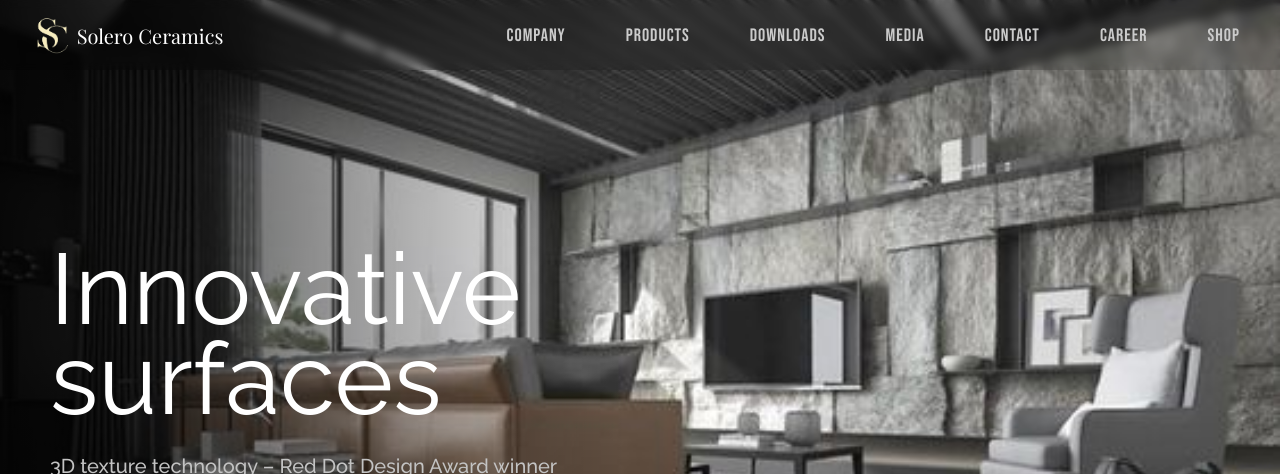
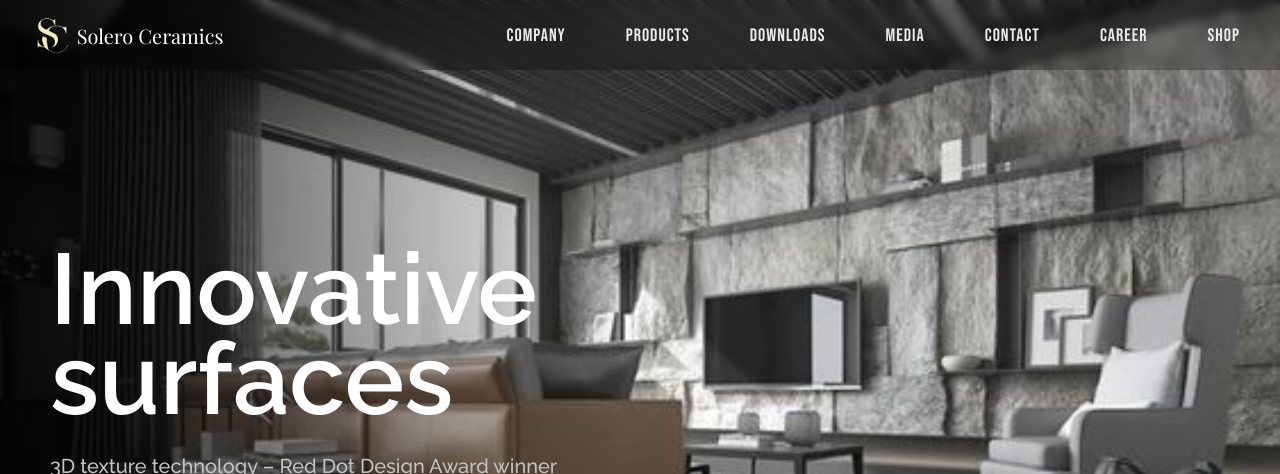
Before and after one commit to Abhishekkjainn/Solero, a React (Vite) app: page / in a window 1280 px wide. Shown: the top 474 px of the page. Built offline with nearby package versions, Linux system fonts and the light colour scheme; a web font is replaced by a local one.

Commit message:
Added the swiping esture in the carousel

```diff
--- a/src/App.css
+++ b/src/App.css
@@ -18,7 +18,7 @@ body{
 .Header{
   width: 100%;
   height: 70px;
-  background-color: rgba(0, 0, 0, 0.153);
+  background-color: rgba(0, 0, 0, 0.253);
   backdrop-filter: blur(5px);
   position: fixed;
   top: 0;
@@ -59,7 +59,7 @@ body{
 }
 .linkdiv{
   font-family: "Bebas Neue";
-  color: rgb(203, 203, 203);
+  color: rgb(234, 234, 234);
   font-size: 18px;
   font-weight: 500;
   letter-spacing: 1px;
@@ -131,7 +131,7 @@ body{
 .headercarousel{
   font-size: 100px;
   color: white;
-  font-weight: 400;
+  font-weight: 600;
   line-height: 90px;
 }
 .subheadcarousel{
@@ -165,21 +165,18 @@ body{
 /*Page2*/
 
 .page2{
-  background-image: url('/page2back.jpg');
+/* background-image: url('/page2back1.jpg'); */
   background-position: center;
   background-size: cover;
+  background-color: white;
 }
-.page2::after{
+/* .page2::after{
   content: '';
-  top: 0;
-  left: 0;
-  right: 0;
-  bottom: 0;
+  top: 0;left: 0;right: 0;bottom: 0;
   width: 100%;
   height: 100vh;
-  background-color: rgba(0, 0, 0, 0.899);
-  /* background: linear-gradient(rgba(0, 0, 0, 0.555), transparent); */
-}
+  background-color: rgba(255, 255, 255, 0.701);
+} */
 
 /*Page2*/
 
@@ -294,7 +291,7 @@ body{
     display: flex;
   }
   .checkbox{
-    margin-right: 30px;
+    margin-right: 10px;
     scale: 0.7;
   }
 
--- a/src/pages/Page1.jsx
+++ b/src/pages/Page1.jsx
@@ -25,8 +25,8 @@ export default function Page1(props) {
   return (
     <div className="page1">
       <Carousel
-        swipeable={false}
-        draggable={false}
+        swipeable={true}
+        draggable={true}
         showDots={false}
         responsive={responsive}
         ssr={true}
```
Also changed, not shown: public/page2back1.jpg (added), 1 other file (tests, documents, lock files or other folders).
